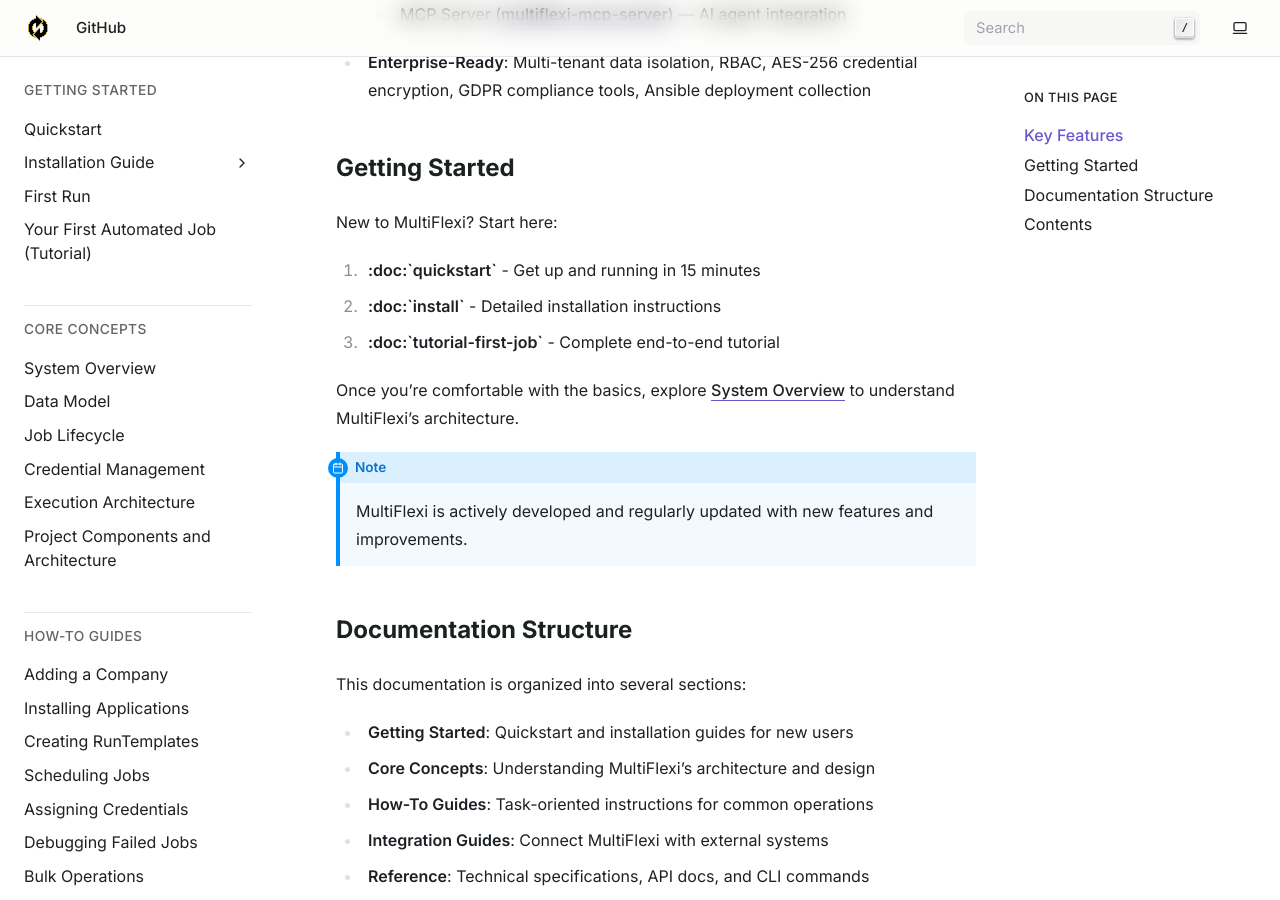
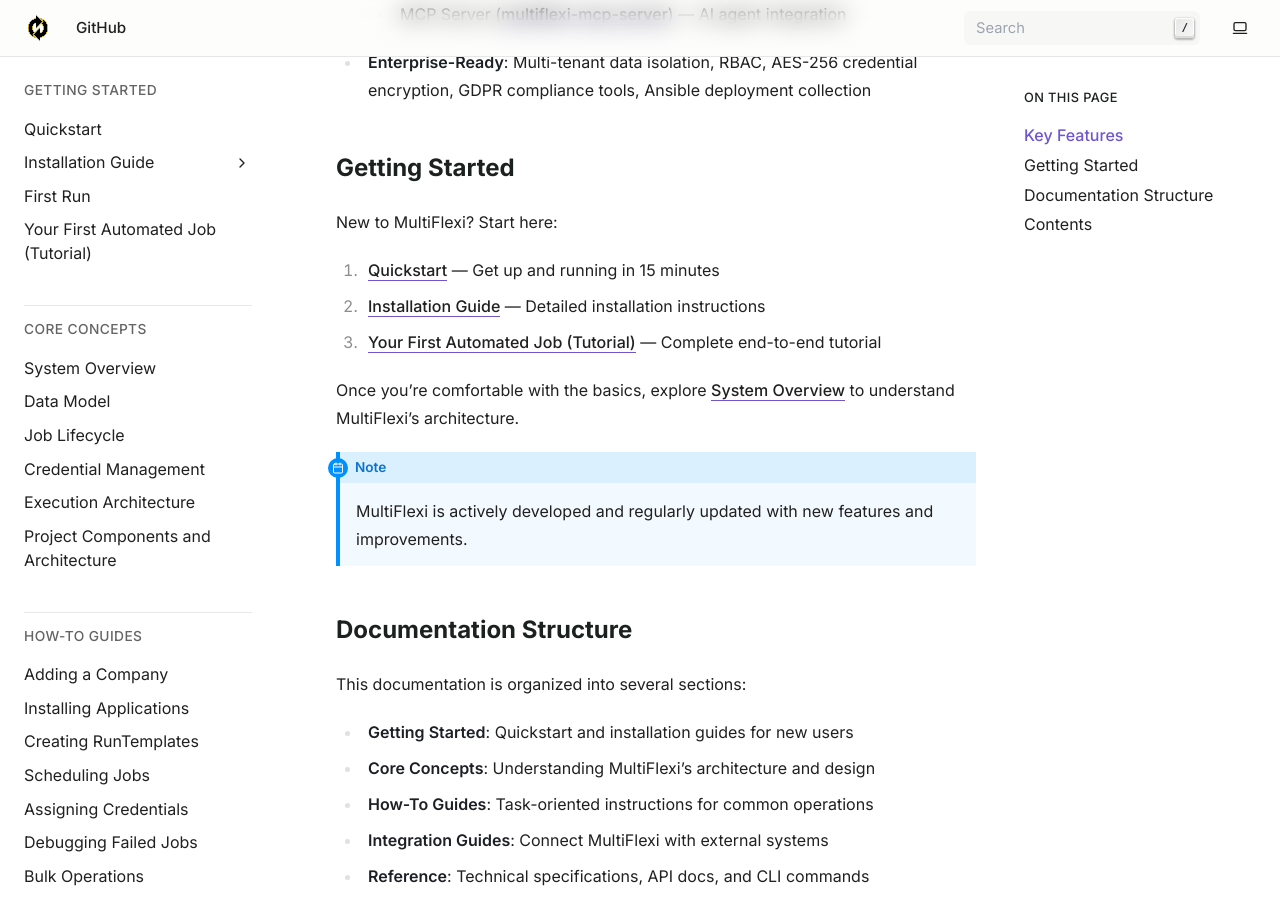
Before and after one commit to VitexSoftware/multiflexi-doc-en, a Sphinx documentation site: the page built from source/index.rst, in a window 1280 px wide and 900 px high, scrolled down 1908 px. Built offline with Sphinx 7.4.7, drawn with Linux system fonts in a browser that asks for light colours.

Commit message:
fix: render Getting Started links correctly
**:doc:`...`** nests a role inside bold which RST does not support —
Sphinx rendered the raw :doc: text literally instead of a hyperlink.
Remove the bold wrappers; the links now render correctly.

Co-Authored-By: Claude Sonnet 4.6 <noreply@anthropic.com>

```diff
--- a/source/index.rst
+++ b/source/index.rst
@@ -35,9 +35,9 @@ Getting Started
 
 New to MultiFlexi? Start here:
 
-1. **:doc:`quickstart`** - Get up and running in 15 minutes
-2. **:doc:`install`** - Detailed installation instructions
-3. **:doc:`tutorial-first-job`** - Complete end-to-end tutorial
+1. :doc:`quickstart` — Get up and running in 15 minutes
+2. :doc:`install` — Detailed installation instructions
+3. :doc:`tutorial-first-job` — Complete end-to-end tutorial
 
 Once you're comfortable with the basics, explore :doc:`concepts/system-overview` to understand MultiFlexi's architecture.
 
```
